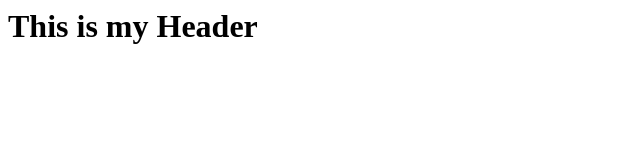
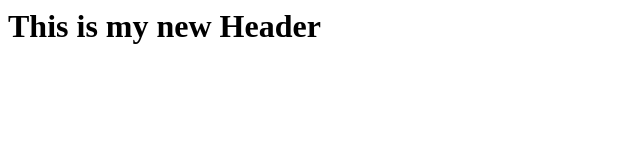
Before and after one commit to TMerco/branch-local-remote, a plain HTML site: page index.html in a window 1280 px wide. Shown: the whole page, without its empty margins (0-640 px from the left). Drawn offline with Linux system fonts and the light colour scheme.

Commit message:
Update index.html

```diff
--- a/index.html
+++ b/index.html
@@ -1 +1 @@
-<h1>This is my Header</h1>
+<h1>This is my new Header</h1>
```
